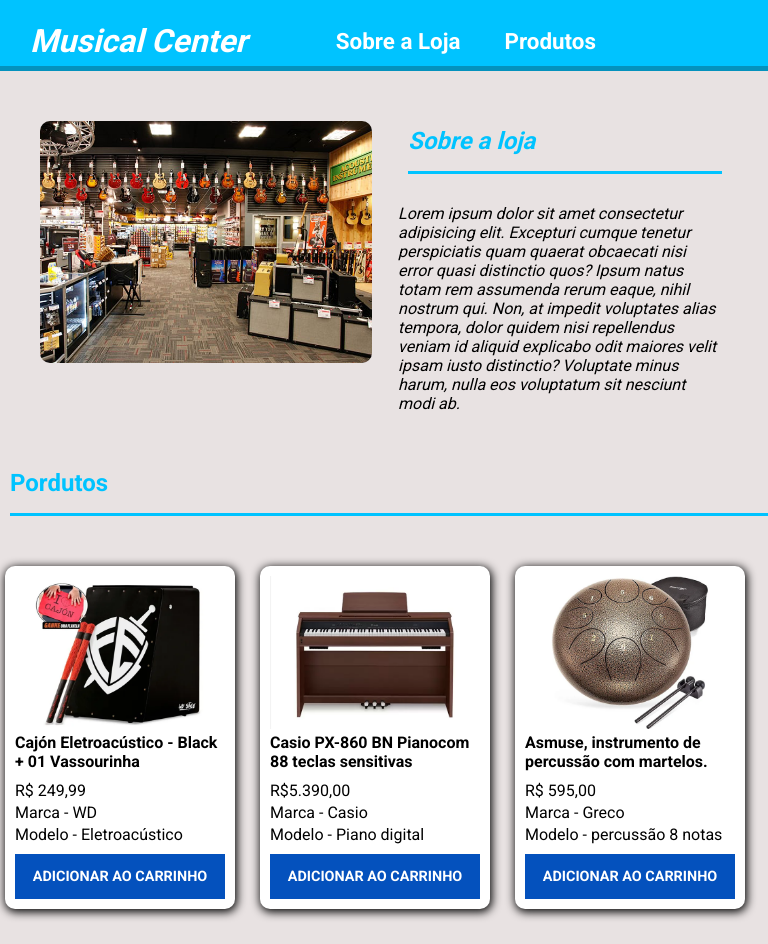
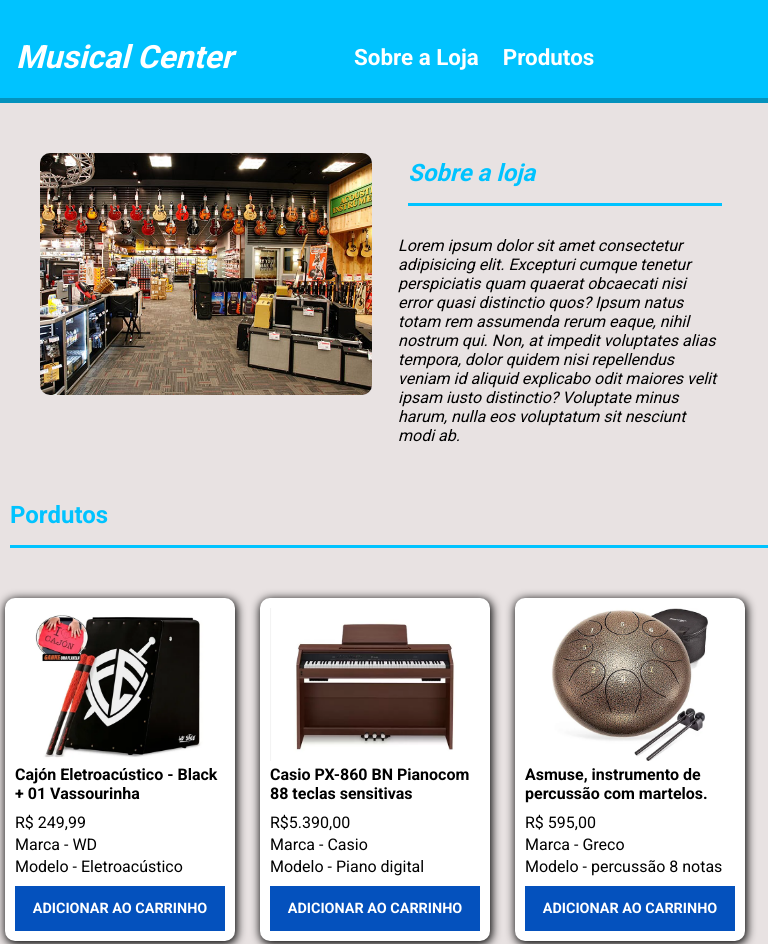
Before and after one commit to EdvanSilva33/loja-de-music, a plain HTML site: page index.html in a window 768 px wide. Shown: the top 944 px of the page. Drawn offline with nearby package versions, Linux system fonts and the light colour scheme.

Commit message:
ajustando o menu

```diff
--- a/css/style.css
+++ b/css/style.css
@@ -286,21 +286,24 @@
 
 
 
-@media screen and (min-width:600px) and (max-width:668px ){
+@media screen and (min-width:641px) and (max-width:1023px ){
  .header{
-  width: 100%;
-  max-width: 650px;
-  justify-content:flex-start;
+ padding: 16px;
+   justify-content: space-between;
+
  }
  .header .menu{
-  margin-left: 100px;
+  width: 380px;
+   margin: 0 30px 0 0;
+
+
  }
- .header > .menu ul li .inicial{
-  display: none;
+ .header .menu ul li .inicial{
+  margin: 0px;
  }
 }
 
-@media screen and (max-width: 376px) {
+@media screen and (min-width:319px) and (max-width: 640px) {
 
   .header{
     display: block;
```
